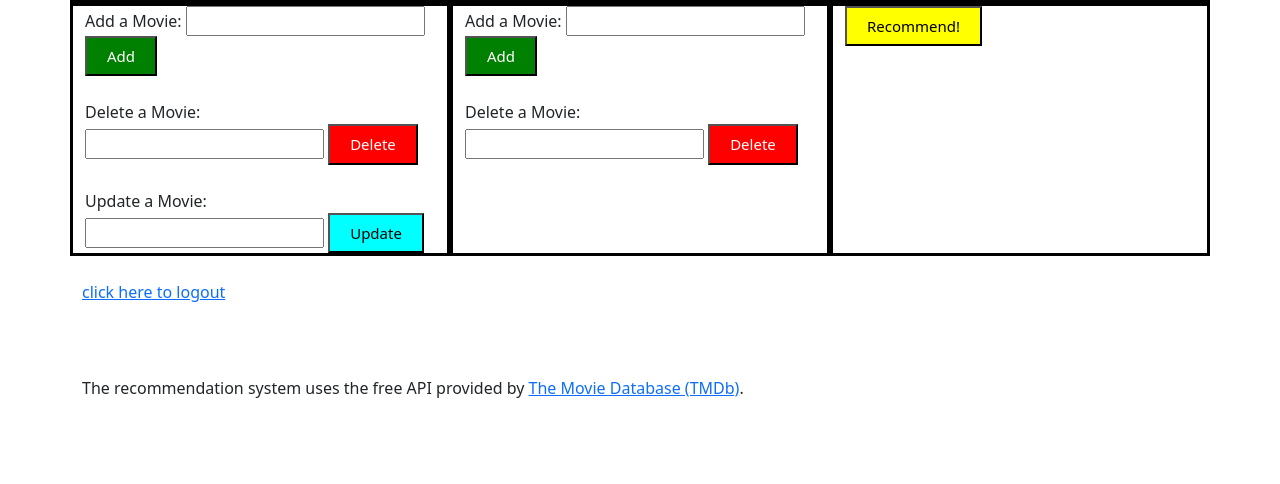
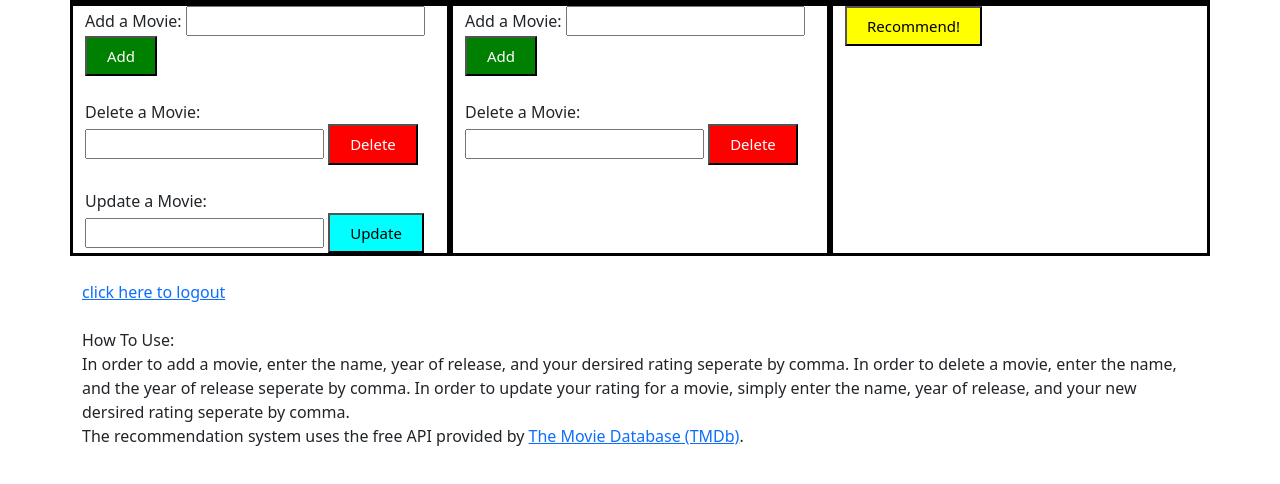
Before and after one commit to haman80/cs326-project-Haman, a website with bundled scripts: page client/index.html in a window 1280 px wide. Shown: the part 228-712 px from the top of the page. Built offline with nearby package versions, Linux system fonts and the light colour scheme; files whose address does not match are found by name.

Commit message:
Added instruction for application

```diff
--- a/client/index.html
+++ b/client/index.html
@@ -120,6 +120,16 @@
       <br/><a href="/logout">click here to logout</a>
       <br/>
       <br/>
+      <div>
+        How To Use:
+        <div>
+          In order to add a movie, enter the name, year of release, and your dersired rating seperate by comma.
+          In order to delete a movie, enter the name, and the year of release seperate by comma.
+          In order to update your rating for a movie, simply enter the name, year of release, and your new dersired rating seperate by comma.
+        </div>
+      </div>
+      <br/>
+      <br/>
       <br/>
       <br/>
       <div>
```
